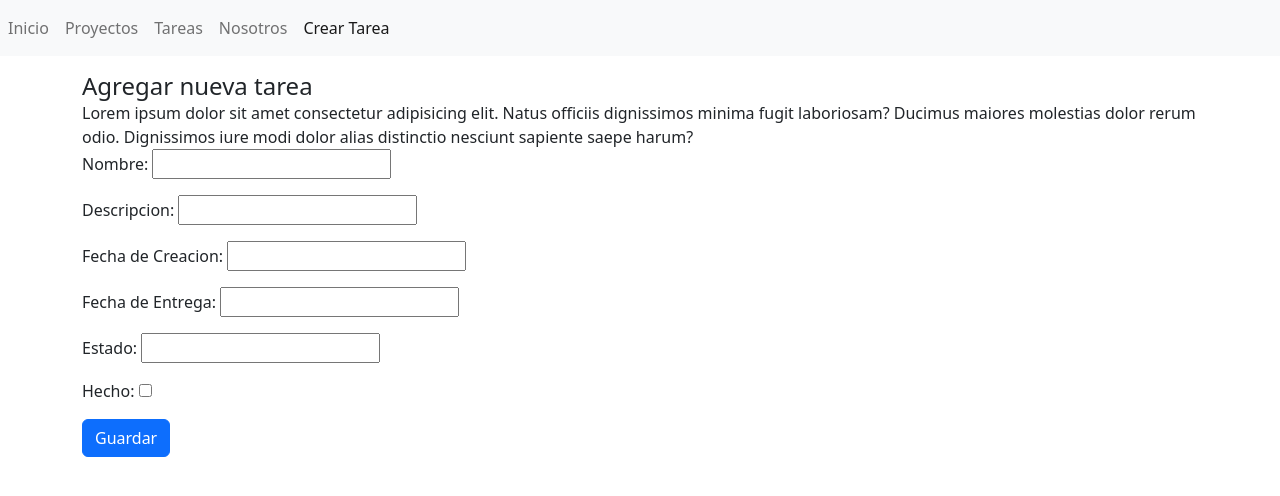
After one commit to msp07kjp/djangoproyect, a Django app: page /crud/create_task/ in a window 1280 px wide. The commit adds this page. Shown: the top 496 px of the page. Run offline with Django 4.2, Linux system fonts and the light colour scheme.

Commit message:
Formularios

```diff
--- a/myapp/Templates/Layouts/base.html
+++ b/myapp/Templates/Layouts/base.html
@@ -23,6 +23,7 @@
               <a class="nav-item nav-link {% if request.resolver_match.view_name == 'proyect' %}active{% endif %}" href="{% url 'proyect' %}">Proyectos</a>
               <a class="nav-item nav-link {% if request.resolver_match.view_name == 'task' %}active{% endif %}" href="{% url 'task' %}">Tareas</a>
               <a class="nav-item nav-link {% if request.resolver_match.view_name == 'about' %}active{% endif %}" href="{% url 'about' %}">Nosotros</a>
+              <a class="nav-item nav-link {% if request.resolver_match.view_name == 'create_task' %}active{% endif %}" href="{% url 'create_task' %}">Crear Tarea</a>
           </div>
       </nav>
     </header>
--- /dev/null
+++ b/myapp/Templates/crud/create_task.html
@@ -0,0 +1,14 @@
+{% extends "../Layouts/base.html"%}
+{% block titulo %} Crear Tarea {% endblock %}
+
+{% block contenido %}
+<div class="card-body">
+  <h4 class="card-title">Agregar nueva tarea</h4>
+  <p class="card-text">Lorem ipsum dolor sit amet consectetur adipisicing elit. Natus officiis dignissimos minima fugit laboriosam? Ducimus maiores molestias dolor rerum odio. Dignissimos iure modi dolor alias distinctio nesciunt sapiente saepe harum?</p>
+  </div>
+  <form enctype="multipart/form-data" method="post">
+    {% csrf_token %}
+    {{ form.as_p }}
+    <button type="submit" class="btn btn-primary">Guardar</button>
+  </form>
+{% endblock %}
--- /dev/null
+++ b/myapp/forms.py
@@ -0,0 +1,9 @@
+from django import forms
+
+class CreateNewTask(forms.Form):
+    nombre = forms.CharField(label="Nombre", max_length=200)
+    descripcion = forms.CharField(label="Descripcion", max_length=200, required=False)
+    fecha_creacion = forms.DateField(label="Fecha de Creacion")
+    fecha_entrega = forms.DateField(label="Fecha de Entrega")
+    estado = forms.CharField(label="Estado", max_length=20)
+    hecho = forms.BooleanField(label="Hecho", required=False)
--- a/myapp/urls.py
+++ b/myapp/urls.py
@@ -5,6 +5,9 @@ urlpatterns = [
     path('proyect/', views.proyect, name='proyect'),
     path('task/', views.task, name='task'),
     path('about/', views.about, name='about'),
+    path('crud/create_task/', views.create_task, name='create_task'),
+
+
     path('hello/<str:username>', views.hello, name='hello'),
 
 ]
--- a/myapp/views.py
+++ b/myapp/views.py
@@ -1,6 +1,8 @@
 from django.http import HttpResponse
 from .models import Proyecto, Task
-from django.shortcuts import render,get_object_or_404
+from django.shortcuts import render,get_object_or_404, redirect
+from .forms import CreateNewTask
+
 # Create your views here.
 def index(request):
     return render(request, 'index.html')
@@ -14,5 +16,26 @@ def task(request):
     #task = get_object_or_404(Task, id=id)
     tasks= Task.objects.all()
     return render(request, 'task.html', {'tasks': tasks})
+def create_task(request):
+    if request.method == 'POST':
+        form = CreateNewTask(request.POST)
+        if form.is_valid():
+            proyecto_id = 1
+            nombre = form.cleaned_data['nombre']
+            descripcion = form.cleaned_data['descripcion']
+            fecha_creacion = form.cleaned_data['fecha_creacion']
+            fecha_entrega = form.cleaned_data['fecha_entrega']
+            estado = form.cleaned_data['estado']
+            hecho = form.cleaned_data['hecho']
+            t = Task(proyecto_id=proyecto_id,nombre=nombre, descripcion=descripcion, fecha_creacion=fecha_creacion, fecha_entrega=fecha_entrega, estado=estado, hecho=hecho)
+            t.save()
+            return redirect('/task/')
+    else:
+        return render(request, 'crud/create_task.html', {
+        'form': CreateNewTask()
+        }
+    )
+
+
 def hello(request,username):
     return HttpResponse("<h1>hello desde Django %s</h1>" % username)
```
